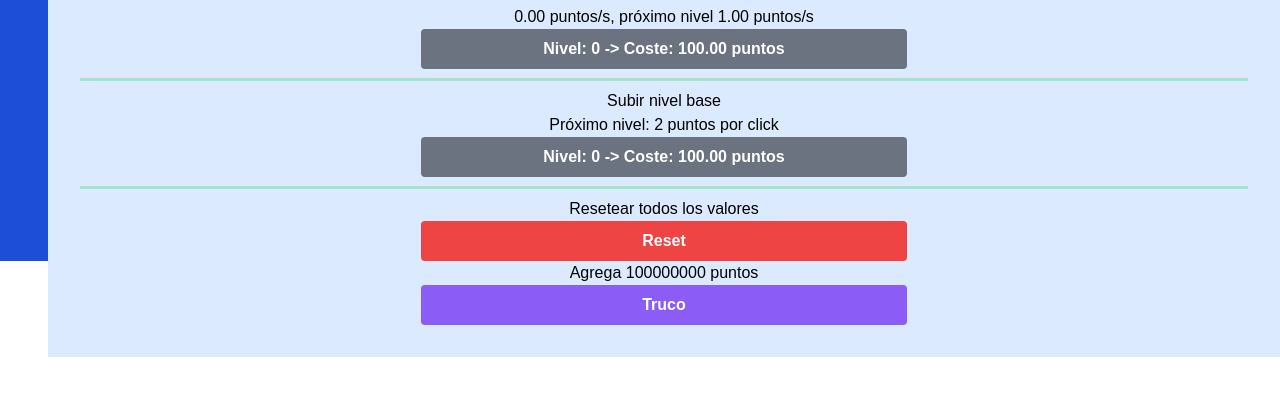
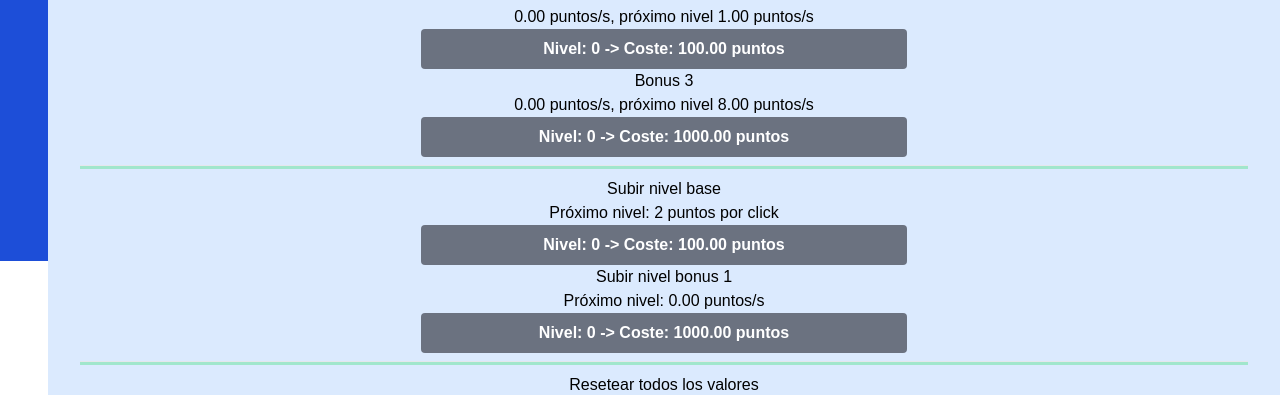
Before and after one commit to irenealcaine/el-rincon-de-no-pensar, a React (Create React App) app: page /games/idle in a window 1280 px wide. Shown: the part 539-934 px from the top of the page. Before the commit the page ends 896 px from the top, so only its background shows below. Built offline with nearby package versions, Linux system fonts and the light colour scheme.

Commit message:
Update IdleGame.jsx

```diff
--- a/src/Components/IdleGame.jsx
+++ b/src/Components/IdleGame.jsx
@@ -6,6 +6,12 @@ const IdleGame = () => {
   const [base, setBase] = useState({ level: 0, cost: 100 });
   const [bonus1, setBonus1] = useState({ level: 0, cost: 15, base: 15 });
   const [bonus2, setBonus2] = useState({ level: 0, cost: 100, base: 100 });
+  const [bonus3, setBonus3] = useState({ level: 0, cost: 1000, base: 1000 });
+  const [upgrade1, setUpgrade1] = useState({
+    level: 0,
+    cost: 1000,
+    base: 1000,
+  });
   const E = 2.71828;
 
   const handleClick = () => {
@@ -16,20 +22,25 @@ const IdleGame = () => {
     setScore(0);
     setBonus1({ level: 0, cost: 15, base: 15 });
     setBonus2({ level: 0, cost: 100, base: 100 });
+    setBonus3({ level: 0, cost: 1000, base: 1000 });
     setBase({ level: 0, cost: 100 });
   };
 
   useEffect(() => {
     const bonusInterval = setInterval(() => {
       setScore(
-        (prevScore) => prevScore + bonus1.level * 0.01 + bonus2.level * 0.1
+        (prevScore) =>
+          prevScore +
+          bonus1.level * 0.01 +
+          bonus2.level * 0.1 +
+          bonus3.level * 0.8
       );
     }, 100);
 
     return () => {
       clearInterval(bonusInterval);
     };
-  }, [bonus1.level, bonus2.level]);
+  }, [bonus1.level, bonus2.level, bonus3.level]);
 
   const handleBaseClick = () => {
     setScore(score - base.cost);
@@ -61,9 +72,21 @@ const IdleGame = () => {
     console.log(bonus2);
   };
 
+  const handleBonus3Click = () => {
+    setScore(score - bonus3.cost);
+    setBonus3((prevBonus3) => ({
+      ...prevBonus3,
+      level: prevBonus3.level + 1,
+      cost: prevBonus3.base * E ** ((prevBonus3.level + 1) * 0.14),
+    }));
+    console.log(bonus3);
+  };
+
   const isBonus1ButtonDisabled = score < bonus1.cost;
   const isBonus2ButtonDisabled = score < bonus2.cost;
+  const isBonus3ButtonDisabled = score < bonus3.cost;
   const isBaseButtonDisabled = score < base.cost;
+  const isUpgrade1ButtonDisabled = score < upgrade1.cost;
 
   return (
     <div className="p-8 flex flex-col items-center">
@@ -71,7 +94,8 @@ const IdleGame = () => {
         Puntuación: {score.toFixed(2)} puntos
       </p>
       <p className="md:text-2xl">
-        ({(bonus1.level * 0.1 + bonus2.level * 1).toFixed(1)} puntos/s)
+        ({(bonus1.level * 0.1 + bonus2.level * 1 + bonus3.level * 8).toFixed(1)}{" "}
+        puntos/s)
       </p>
       <hr className="h-1 bg-green-400/40 my-2 w-full" />
       <p>{2 ** base.level} puntos por click</p>
@@ -106,6 +130,7 @@ const IdleGame = () => {
         {(bonus2.level * 1).toFixed(2)} puntos/s, próximo nivel{" "}
         {((bonus2.level + 1) * 1).toFixed(2)} puntos/s
       </p>
+
       <Button
         type={isBonus2ButtonDisabled && "gray"}
         className={` w-full md:w-5/12`}
@@ -119,6 +144,27 @@ const IdleGame = () => {
         }
         disabled={isBonus2ButtonDisabled}
       />
+
+      <p>Bonus 3</p>
+      <p>
+        {(bonus3.level * 8).toFixed(2)} puntos/s, próximo nivel{" "}
+        {((bonus3.level + 1) * 8).toFixed(2)} puntos/s
+      </p>
+
+      <Button
+        type={isBonus3ButtonDisabled && "gray"}
+        className={` w-full md:w-5/12`}
+        onClickValue={handleBonus3Click}
+        value={
+          "Nivel: " +
+          bonus3.level +
+          " -> Coste: " +
+          bonus3.cost.toFixed(2) +
+          " puntos"
+        }
+        disabled={isBonus3ButtonDisabled}
+      />
+
       <hr className="h-1 bg-green-400/40 my-2 w-full" />
 
       <p>Subir nivel base</p>
@@ -136,6 +182,23 @@ const IdleGame = () => {
         }
         disabled={isBaseButtonDisabled}
       />
+
+      <p>Subir nivel bonus 1</p>
+      <p> Próximo nivel: {(2 * bonus1.level * 0.1).toFixed(2)} puntos/s</p>
+      <Button
+        type={isUpgrade1ButtonDisabled && "gray"}
+        className={`w-full md:w-5/12`}
+        // onClickValue={handleBaseClick}
+        value={
+          "Nivel: " +
+          upgrade1.level +
+          " -> Coste: " +
+          upgrade1.cost.toFixed(2) +
+          " puntos"
+        }
+        disabled={isUpgrade1ButtonDisabled}
+      />
+
       <hr className="h-1 bg-green-400/40 my-2 w-full" />
 
       <p>Resetear todos los valores</p>
```
